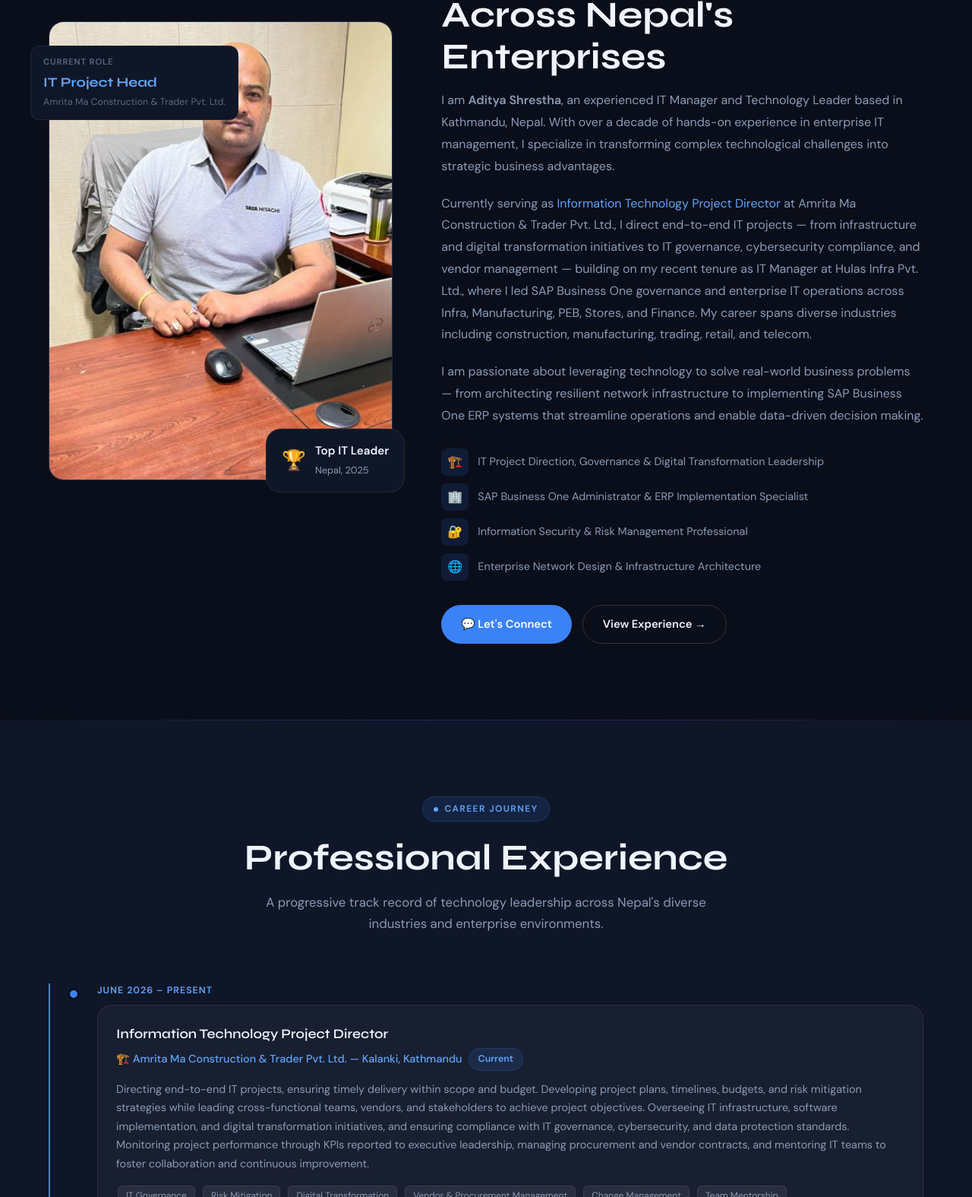
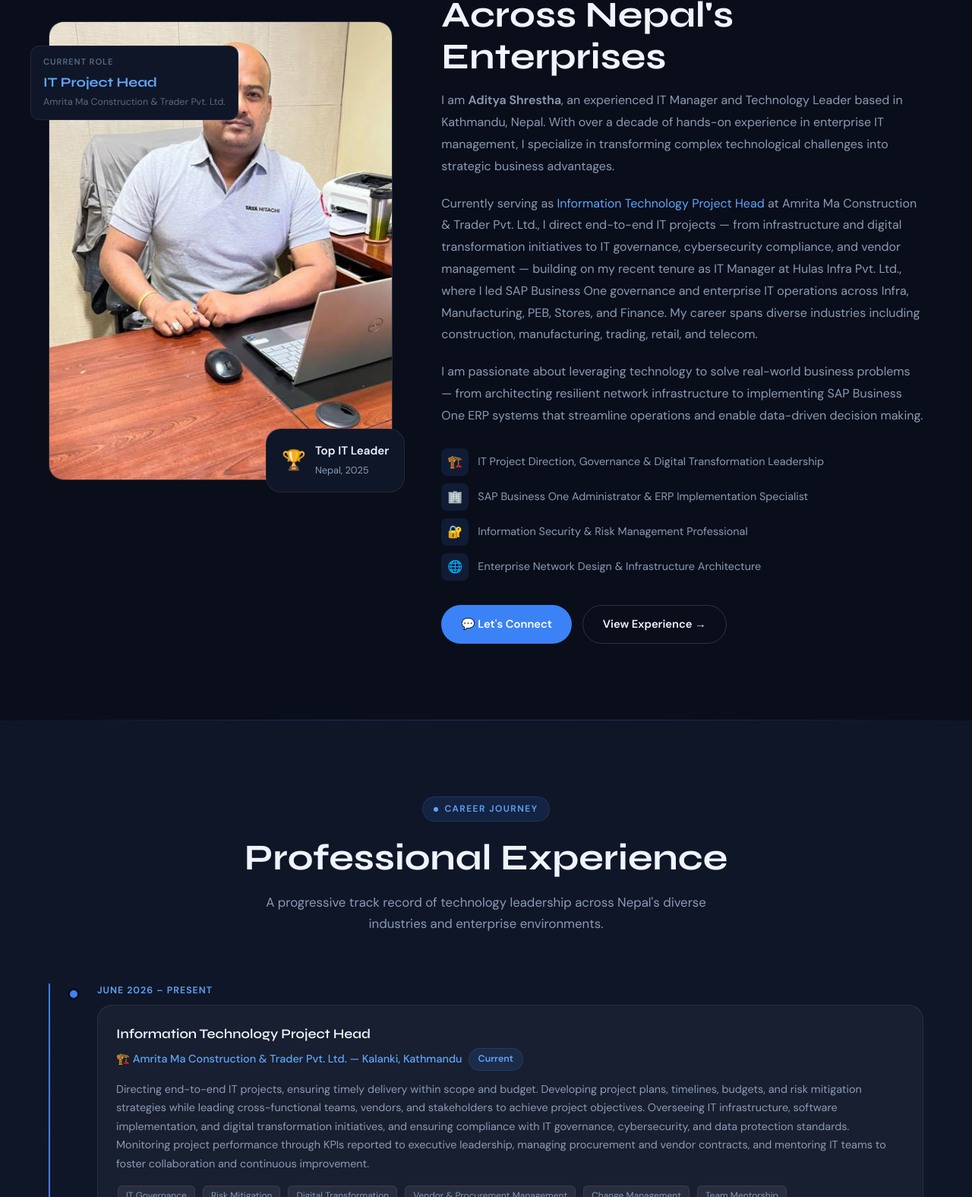
Before and after one commit to adityalink2me/adityalink2me.github.io, a plain HTML site: page index.html in a window 1280 px wide. Shown: the part 1285-2860 px from the top of the page at 76% size. Drawn offline with Linux system fonts and the light colour scheme.

Commit message:
Update index.html

```diff
--- a/index.html
+++ b/index.html
@@ -475,7 +475,7 @@ footer{border-top:1px solid var(--border);padding:48px 0 32px}
         </div>
         <h2 class="section-title">Driving Digital Excellence<br>Across Nepal's Enterprises</h2>
         <p class="about-body">I am <strong>Aditya Shrestha</strong>, an experienced IT Manager and Technology Leader based in Kathmandu, Nepal. With over a decade of hands-on experience in enterprise IT management, I specialize in transforming complex technological challenges into strategic business advantages.</p>
-        <p class="about-body">Currently serving as <span class="highlight">Information Technology Project Director</span> at Amrita Ma Construction &amp; Trader Pvt. Ltd., I direct end-to-end IT projects — from infrastructure and digital transformation initiatives to IT governance, cybersecurity compliance, and vendor management — building on my recent tenure as IT Manager at Hulas Infra Pvt. Ltd., where I led SAP Business One governance and enterprise IT operations across Infra, Manufacturing, PEB, Stores, and Finance. My career spans diverse industries including construction, manufacturing, trading, retail, and telecom.</p>
+        <p class="about-body">Currently serving as <span class="highlight">Information Technology Project Head</span> at Amrita Ma Construction &amp; Trader Pvt. Ltd., I direct end-to-end IT projects — from infrastructure and digital transformation initiatives to IT governance, cybersecurity compliance, and vendor management — building on my recent tenure as IT Manager at Hulas Infra Pvt. Ltd., where I led SAP Business One governance and enterprise IT operations across Infra, Manufacturing, PEB, Stores, and Finance. My career spans diverse industries including construction, manufacturing, trading, retail, and telecom.</p>
         <p class="about-body">I am passionate about leveraging technology to solve real-world business problems — from architecting resilient network infrastructure to implementing SAP Business One ERP systems that streamline operations and enable data-driven decision making.</p>
         <div class="about-highlights">
           <div class="about-highlight-item">
@@ -519,7 +519,7 @@ footer{border-top:1px solid var(--border);padding:48px 0 32px}
         <div class="timeline-dot"></div>
         <div class="timeline-date">June 2026 – Present</div>
         <div class="timeline-card">
-          <div class="timeline-role">Information Technology Project Director</div>
+          <div class="timeline-role">Information Technology Project Head</div>
           <div class="timeline-company">
             <span>🏗️ Amrita Ma Construction & Trader Pvt. Ltd. — Kalanki, Kathmandu</span>
             <span class="badge">Current</span>
```
